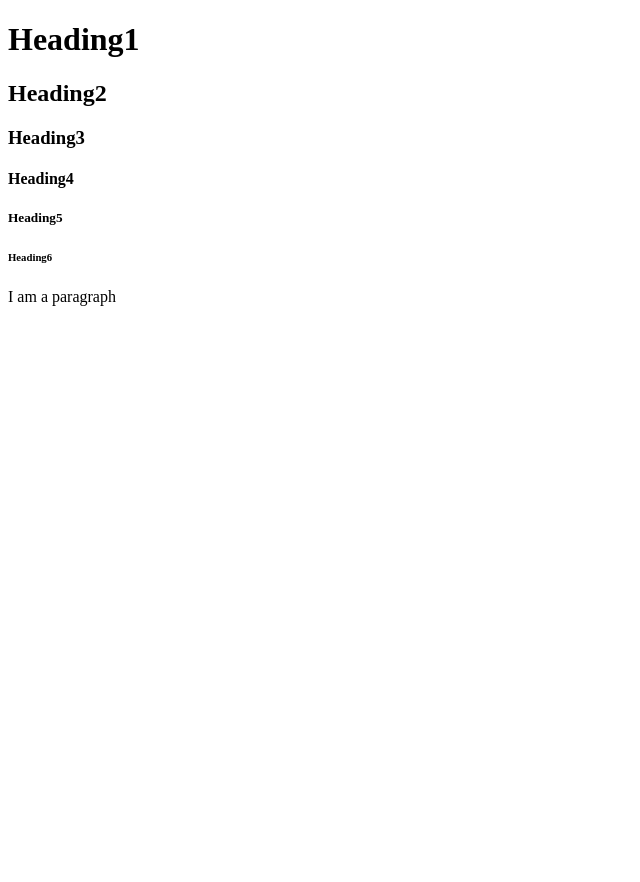
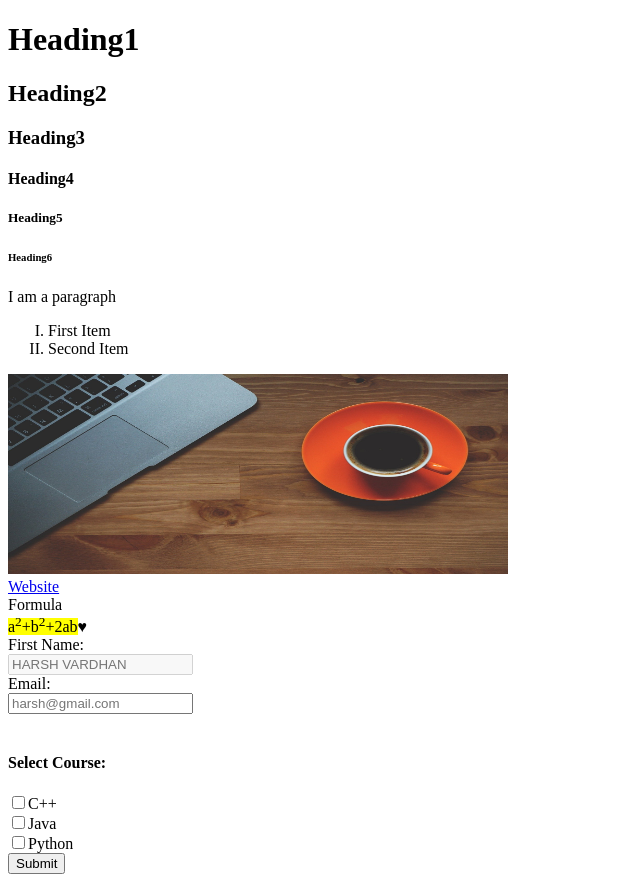
Before and after one commit to H-A-R-S-H-H/MentorIf-Assignment, a plain HTML site: page test.html in a window 1280 px wide. Shown: the whole page, without its empty margins (0-640 px from the left). Before the commit the page ends 800 px from the top, so only its background shows below. Drawn offline with Linux system fonts and the light colour scheme.

Commit message:
Third Commit

```diff
--- a/test.html
+++ b/test.html
@@ -11,6 +11,27 @@
 	<h5>Heading5</h5>
 	<h6>Heading6</h6>
 	<p>I am a paragraph</p>
+	<ol type="I">
+		<li>First Item</li>
+		<li>Second Item</li>
+	</ol>
+	<img src="cup.jpg" alt="Image of Laptop" height="200px" width="500px"><br>
+	<a href="https://ethicalharsh.com" target="_blank">Website</a>
+	<div>Formula</div>
+	<div><mark>a<sup>2</sup>+b<sup>2</sup>+2ab</mark>&hearts;</div>
+	<form>
+		<label >First Name:</label><br>
+		<input placeholder="HARSH VARDHAN" disabled type="text" ><br>
+		<label>Email:</label><br>
+		<input required="" placeholder="harsh@gmail.com" type="email" ><br>
+
+		<br>
+		<h4>Select Course:</h4>
+		<input type="checkbox" value="C++" >C++<br>
+		<input type="checkbox" value="Java" >Java<br>
+		<input type="checkbox" value="Python" >Python<br>
+		<input type="submit" value="Submit">
+	</form>
 
 </body>
 </html>
```
Also changed, not shown: cup.jpg (added).
